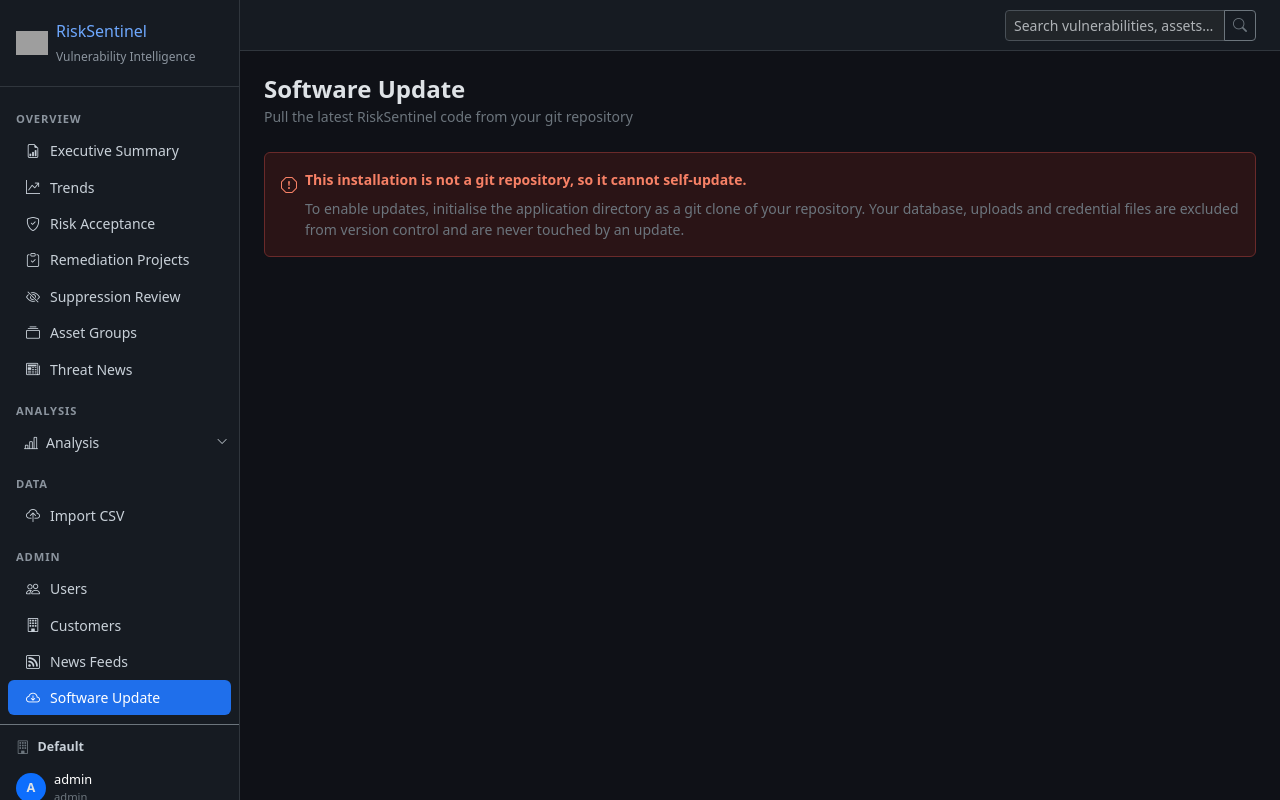
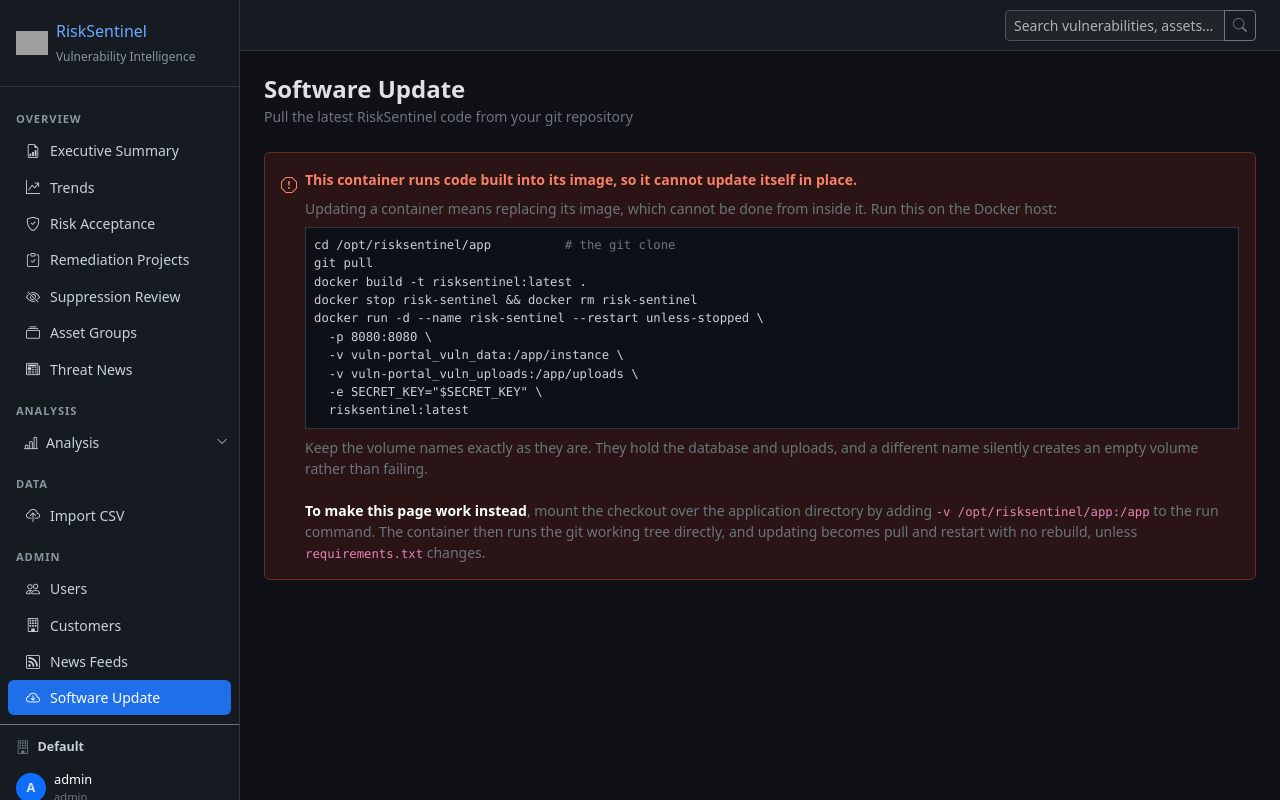
Before and after one commit to caziques/RiskSentinel, a Flask app: page /admin/update in a window 1280 px wide. Run offline with Flask 3, Linux system fonts and the light colour scheme; a user stored in the database is signed in; some libraries are stand-ins or nearby versions; grey boxes are pictures that could not be loaded.

Commit message:
Give deployment-specific update instructions
The update page told containerised installs only that they were not a git
repository. True, but the remedy differs: a container runs code baked into
its image, so it must be rebuilt on the host rather than adopting git
inside it. Detect the deployment and show the right steps for each,
including the volume names, since a wrong one silently creates an empty
volume instead of failing.

Co-Authored-By: Claude Opus 5 <noreply@anthropic.com>

```diff
--- a/app.py
+++ b/app.py
@@ -15,7 +15,7 @@ from werkzeug.utils import secure_filename
 
 from models import db, User, Customer, UserCustomer, ScanImport, Vulnerability, NewsFeed, RiskAcceptance, AssetGroup, AssetGroupMember, RemediationProject, RemediationItem, RemediationSnapshot, SuppressionRule
 
-__version__ = '4.16.0'
+__version__ = '4.16.1'
 
 app = Flask(__name__)
 app.config['SECRET_KEY'] = os.environ.get('SECRET_KEY', 'change-me-in-production-8f3k2j')
@@ -1783,11 +1783,23 @@ def _git(*args, timeout=120):
 def _git_status():
     """Current repository state, or why it cannot be read."""
     st = {'is_repo': False, 'remote': '', 'branch': '', 'commit': '', 'subject': '',
-          'when': '', 'dirty': [], 'behind': 0, 'ahead': 0, 'error': ''}
+          'when': '', 'dirty': [], 'behind': 0, 'ahead': 0, 'error': '',
+          'in_container': False, 'remedy': ''}
+
+    # A container running code baked into an image is the common case, and
+    # "not a git repository" alone is true but useless: the remedy differs from
+    # a bare-metal install, so report which situation this actually is.
+    st['in_container'] = os.path.exists('/.dockerenv')
 
     ok, _ = _git('rev-parse', '--is-inside-work-tree')
     if not ok:
-        st['error'] = 'This installation is not a git repository, so it cannot self-update.'
+        if st['in_container']:
+            st['error'] = ('This container runs code built into its image, so it '
+                           'cannot update itself in place.')
+            st['remedy'] = 'container'
+        else:
+            st['error'] = 'This installation is not a git repository, so it cannot self-update.'
+            st['remedy'] = 'adopt'
         return st
     st['is_repo'] = True
 
--- a/templates/admin_update.html
+++ b/templates/admin_update.html
@@ -15,11 +15,46 @@
   <i class="bi bi-exclamation-octagon mt-1"></i>
   <div class="small">
     <strong>{{ st.error }}</strong>
+
+    {% if st.remedy == 'container' %}
     <div class="text-secondary mt-2">
-      To enable updates, initialise the application directory as a git clone of
-      your repository. Your database, uploads and credential files are excluded
-      from version control and are never touched by an update.
+      Updating a container means replacing its image, which cannot be done from
+      inside it. Run this on the Docker host:
     </div>
+    <pre class="small mt-2 mb-2 p-2" style="background:#0d1117;border:1px solid #30363d;color:#c9d1d9;overflow:auto;">cd /opt/risksentinel/app          <span class="text-secondary"># the git clone</span>
+git pull
+docker build -t risksentinel:latest .
+docker stop risk-sentinel &amp;&amp; docker rm risk-sentinel
+docker run -d --name risk-sentinel --restart unless-stopped \
+  -p 8080:8080 \
+  -v vuln-portal_vuln_data:/app/instance \
+  -v vuln-portal_vuln_uploads:/app/uploads \
+  -e SECRET_KEY="$SECRET_KEY" \
+  risksentinel:latest</pre>
+    <div class="text-secondary">
+      Keep the volume names exactly as they are. They hold the database and
+      uploads, and a different name silently creates an empty volume rather than
+      failing.
+      <br><br>
+      <strong class="text-white">To make this page work instead</strong>, mount the
+      checkout over the application directory by adding
+      <code>-v /opt/risksentinel/app:/app</code> to the run command. The container
+      then runs the git working tree directly, and updating becomes pull and
+      restart with no rebuild, unless <code>requirements.txt</code> changes.
+    </div>
+    {% else %}
+    <div class="text-secondary mt-2">
+      Convert this installation to a git clone once, and it can self-update from
+      then on:
+    </div>
+    <pre class="small mt-2 mb-2 p-2" style="background:#0d1117;border:1px solid #30363d;color:#c9d1d9;overflow:auto;">cd /path/to/vuln-portal
+curl -O https://raw.githubusercontent.com/caziques/RiskSentinel/main/git-adopt.sh
+chmod +x git-adopt.sh &amp;&amp; ./git-adopt.sh</pre>
+    <div class="text-secondary">
+      It backs up the database and credentials first. Those are excluded from
+      version control, so an update never touches them.
+    </div>
+    {% endif %}
   </div>
 </div>
 {% else %}
```
Also changed, not shown: CHANGELOG.md.
